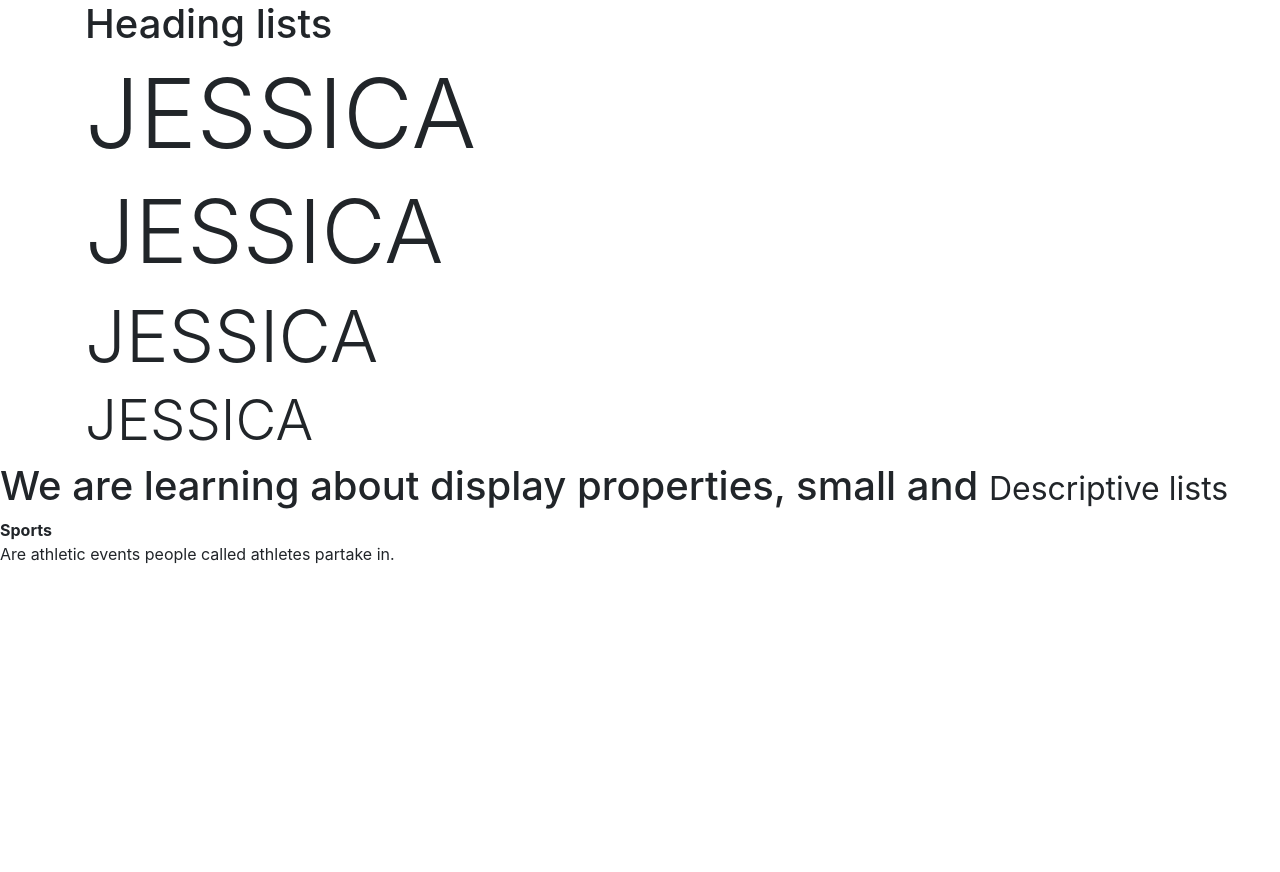
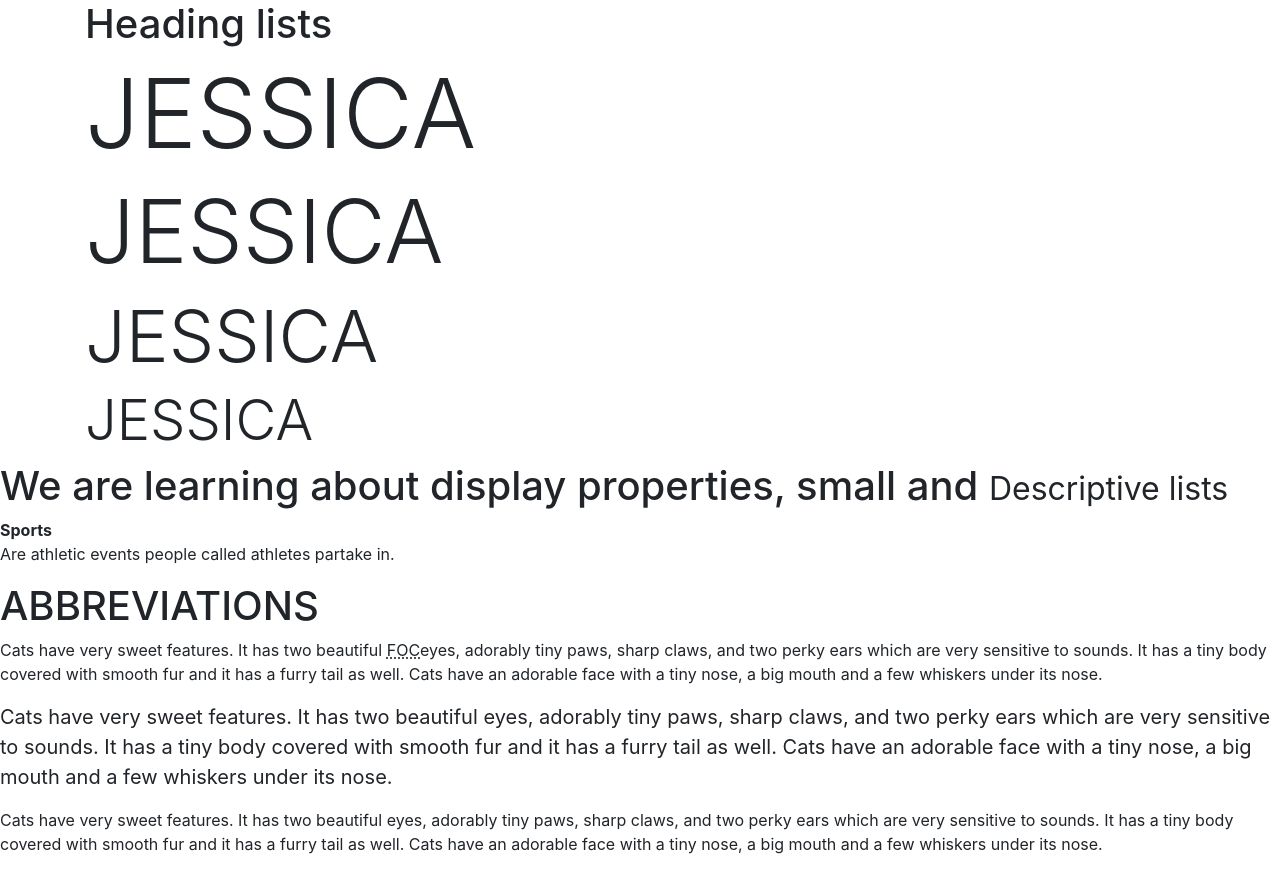
Before and after one commit to jessica5391/display-headings-small-and-dl, a plain HTML site: page index.html in a window 1280 px wide. Before the commit the page ends 800 px from the top, so only its background shows below. Drawn offline with nearby package versions, Linux system fonts and the light colour scheme.

Commit message:
added abbreviations and blockquote

```diff
--- a/index.html
+++ b/index.html
@@ -26,6 +26,15 @@
     <dt>Sports</dt>
     <dd>Are athletic events people called athletes partake in.</dd>
 </dl>
+<h1>ABBREVIATIONS</h1>
+<P>Cats have very sweet features. It has two beautiful <abbr title="features of cats">FOC</abbr>eyes, adorably tiny paws, sharp claws, and two perky ears which are very sensitive to sounds. It has a tiny body covered with smooth fur and it has a furry tail as well. Cats have an adorable face with a tiny nose, a big mouth and a few whiskers under its nose.</P>
+<blockquote class="blockquote">
+<p>Cats have very sweet features. It has two beautiful eyes, adorably tiny paws, sharp claws, and two perky ears which are very sensitive to sounds. It has a tiny body covered with smooth fur and it has a furry tail as well. Cats have an adorable face with a tiny nose, a big mouth and a few whiskers under its nose.
+</p>
+</blockquote>
+<p>
+    Cats have very sweet features. It has two beautiful eyes, adorably tiny paws, sharp claws, and two perky ears which are very sensitive to sounds. It has a tiny body covered with smooth fur and it has a furry tail as well. Cats have an adorable face with a tiny nose, a big mouth and a few whiskers under its nose.
+</p>
 </body>
 <body>
 
```
